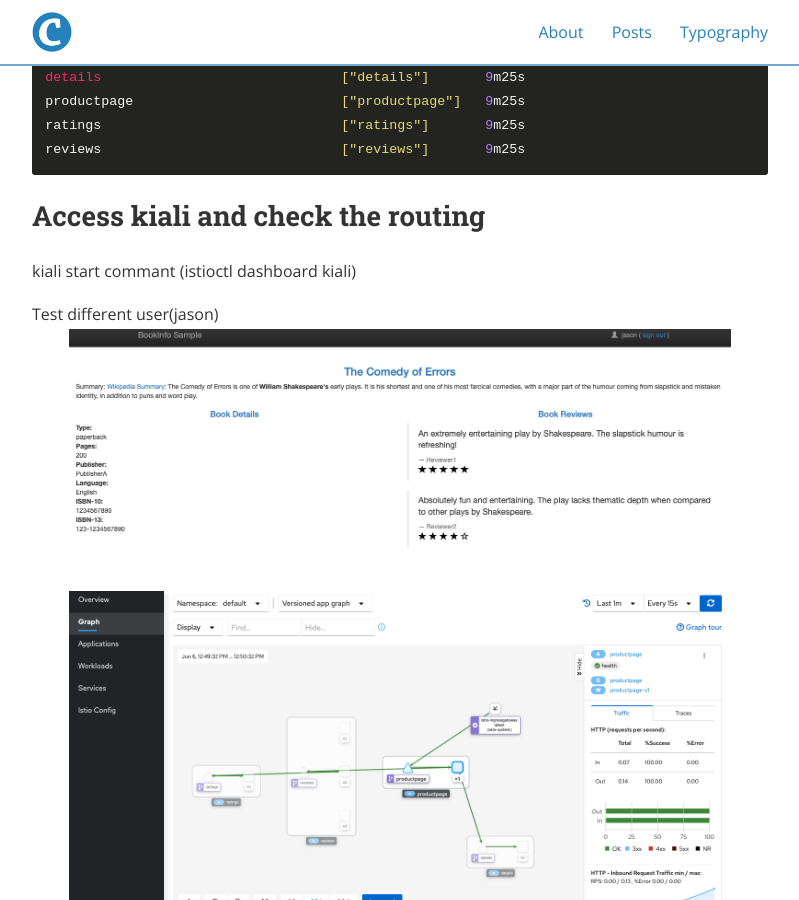
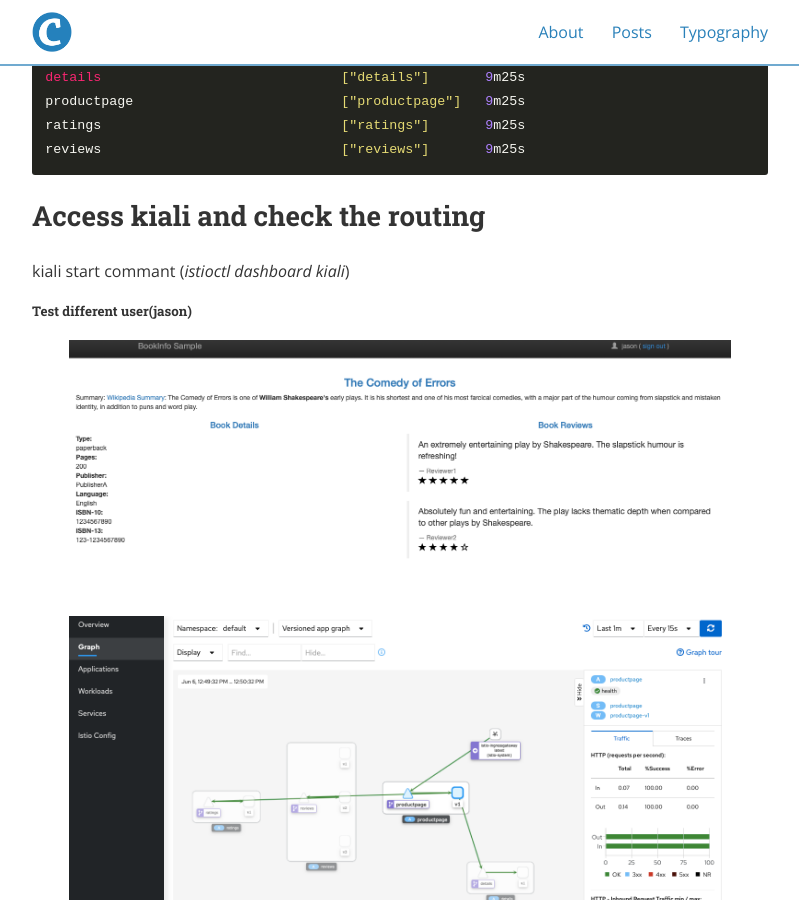
Before and after one commit to rhsoddld/rhsoddld.github.io, a Jekyll site: the page built from _posts/2021-06-06-istio_2.md, in a window 1280 px wide and 900 px high, scrolled down 13120 px. Shown: the whole window, without its empty margins (240-1039 px from the left). Built offline with Jekyll 4.4.1, drawn with Linux system fonts in a browser that asks for light colours; nearby versions of some CDN libraries.

Commit message:
add-0606-post

```diff
--- a/_posts/2021-06-06-istio_2.md
+++ b/_posts/2021-06-06-istio_2.md
@@ -534,18 +534,27 @@ Control request routing using header information
 	reviews                              ["reviews"]       9m25s
 
 ## Access kiali and check the routing
-kiali start commant (istioctl dashboard kiali)
+kiali start commant (<em>istioctl dashboard kiali</em>)
 
-Test different user(jason)
+##### Test different user(jason)
+<p>
 <img src="/assets/kubernetes/20210606/istio-helloworld-bookinfo-request-routing-web.png">
+</p>
+<p>
 <img src="/assets/kubernetes/20210606/istio-helloworld-bookinfo-request-routing-kiali.png">
-Access traffic goes to review version 2
+</p>
+##### Access traffic goes to review version 2
 
 
-Test different user(lee)
+
+###### Test different user(lee)
+<p>
 <img src="/assets/kubernetes/20210606/istio-helloworld-bookinfo-request-routing-web-unmatched.png">
+</p>
+<p>
 <img src="/assets/kubernetes/20210606/istio-helloworld-bookinfo-request-routing-kiali-unmatched.png">
-Access traffic goes to review version 1
+</p>
+##### Access traffic goes to review version 1
 
 ### Reference Site
 [https://istio.io/latest/docs/tasks/traffic-management/request-routing/](https://istio.io/latest/docs/tasks/traffic-management/request-routing/)
```
